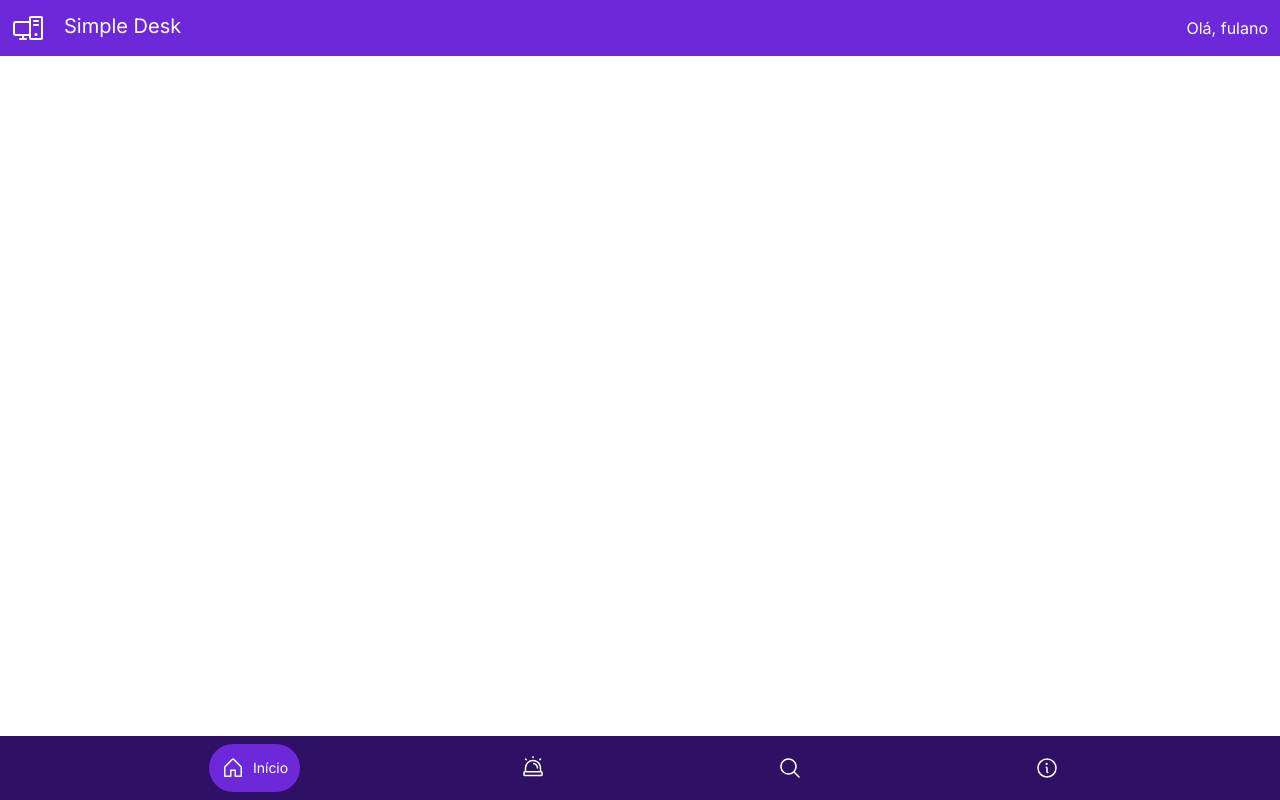
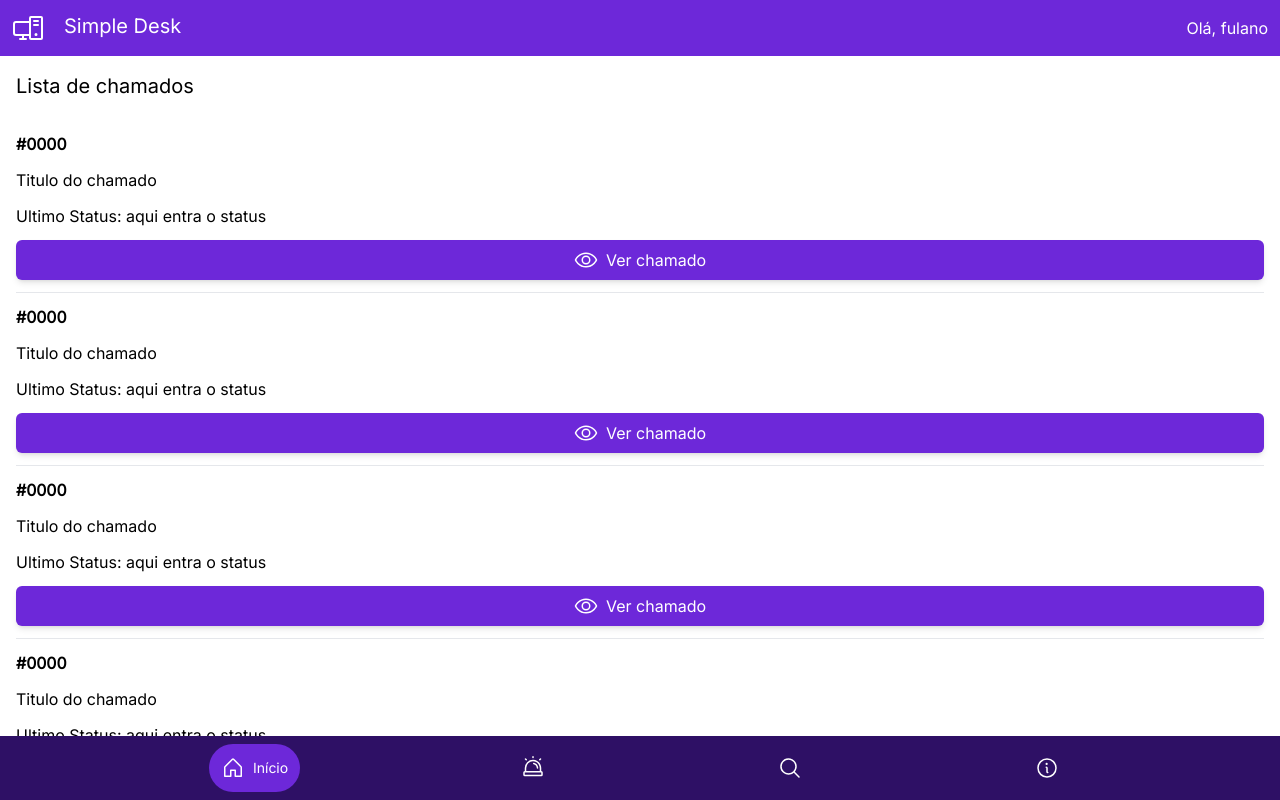
Before and after one commit to yamatopotter/SimpleDesk, a React (Vite) app in the folder frontend/: page /ticket in a window 1280 px wide. Built offline with nearby package versions, Linux system fonts and the light colour scheme.

Commit message:
add: tela de listagem de tickets

```diff
--- a/frontend/src/App.jsx
+++ b/frontend/src/App.jsx
@@ -1,6 +1,7 @@
 import { BrowserRouter, Route, Routes } from "react-router-dom";
 import { Login } from "./routes/Login";
 import { Home } from "./pages/Home";
+import { ListTickets } from "./routes/ListTickets";
 import { Header } from "./components/Header/Header";
 import { Footer } from "./components/Footer/Footer";
 import { CreateTicket } from "./routes/CreateTicket";
@@ -15,6 +16,7 @@ function App() {
             <Route path="" element={<Login />} />
             <Route path="/home" element={<Home />} />
             <Route path="/ticket/new" element={<CreateTicket />} />
+            <Route path="/ticket" element={<ListTickets />} />
           </Routes>
         </BrowserRouter>
       </main>
--- a/frontend/src/pages/Create/AddTicket.jsx
+++ b/frontend/src/pages/Create/AddTicket.jsx
@@ -38,7 +38,7 @@ export const AddTicket = () => {
 
   return (
     <div className="flex flex-col flex-1 gap-5">
-      <h1 className="text-2xl">Abrir chamado</h1>
+      <h1 className="text-xl">Abrir chamado</h1>
 
       <form className="flex flex-col gap-8">
         <div className="flex flex-col">
--- /dev/null
+++ b/frontend/src/pages/Read/ViewTickets.jsx
@@ -0,0 +1,61 @@
+import { Eye } from "@phosphor-icons/react"
+import { CommonButton } from "../../components/CommonButton/CommonButton"
+
+export const ViewTickets = () => {
+    return (
+      <div className="flex flex-col gap-5">
+        <h1 className="text-xl">Lista de chamados</h1>
+
+        <ul>
+          <li className="py-3 flex flex-col gap-3">
+            <span className="font-bold">#0000</span>
+            <h2>Titulo do chamado</h2>
+            <p>Ultimo Status: aqui entra o status</p>
+            <CommonButton
+              id="ticketHistory"
+              name="ticketHistory"
+              content="Ver chamado"
+              icon={<Eye size={24} />}
+            />
+          </li>
+          <hr></hr>
+          <li className="py-3 flex flex-col gap-3">
+            <span className="font-bold">#0000</span>
+            <h2>Titulo do chamado</h2>
+            <p>Ultimo Status: aqui entra o status</p>
+            <CommonButton
+              id="ticketHistory"
+              name="ticketHistory"
+              content="Ver chamado"
+              icon={<Eye size={24} />}
+            />
+          </li>
+          <hr></hr>
+          <li className="py-3 flex flex-col gap-3">
+            <span className="font-bold">#0000</span>
+            <h2>Titulo do chamado</h2>
+            <p>Ultimo Status: aqui entra o status</p>
+            <CommonButton
+              id="ticketHistory"
+              name="ticketHistory"
+              content="Ver chamado"
+              icon={<Eye size={24} />}
+            />
+          </li>
+          <hr></hr>
+          <li className="py-3 flex flex-col gap-3">
+            <span className="font-bold">#0000</span>
+            <h2>Titulo do chamado</h2>
+            <p>Ultimo Status: aqui entra o status</p>
+            <CommonButton
+              id="ticketHistory"
+              name="ticketHistory"
+              content="Ver chamado"
+              icon={<Eye size={24} />}
+            />
+          </li>
+          <hr></hr>
+        </ul>
+      </div>
+    );
+}
--- /dev/null
+++ b/frontend/src/routes/ListTickets.jsx
@@ -0,0 +1,5 @@
+import { ViewTickets } from "../pages/Read/ViewTickets";
+
+export const ListTickets = () => {
+  return <ViewTickets />;
+};
```
